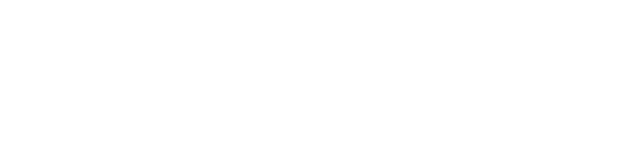
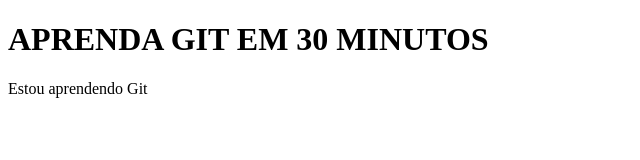
Before and after one commit to Oliver-prg/aprenda_git_30min, a plain HTML site: page index.html in a window 1280 px wide. Shown: the whole page, without its empty margins (0-640 px from the left). Drawn offline with Linux system fonts and the light colour scheme.

Commit message:
criei titulo e paragrafo

```diff
--- a/index.html
+++ b/index.html
@@ -3,9 +3,10 @@
 <head>
     <meta charset="UTF-8">
     <meta name="viewport" content="width=device-width, initial-scale=1.0">
-    <title>Document</title>
+    <title>Tutorial Git</title>
 </head>
 <body>
-
+    <h1>APRENDA GIT EM 30 MINUTOS</h1>
+    <p>Estou aprendendo Git</p>
 </body>
 </html>
```
